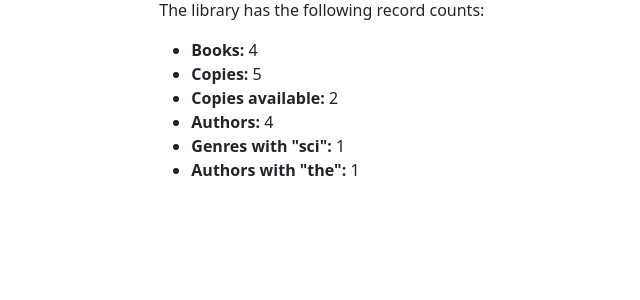
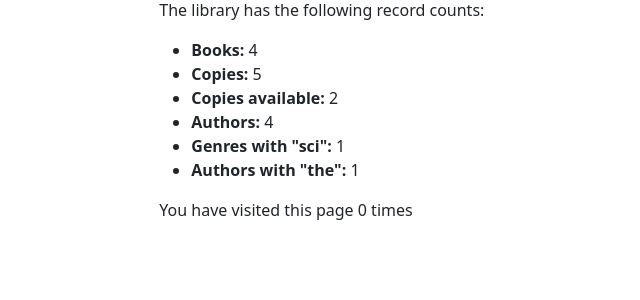
Before and after one commit to alittlebitofit/django_local_library, a Django app: page /catalog/ in a window 1280 px wide. Shown: the part 144-444 px from the top of the page, without its empty margins (66-706 px from the left). Run offline with Django 5.2, Linux system fonts and the light colour scheme; data comes from the database, SQL or seed files in the repository; both versions use the stored data as it was after the commit.

Commit message:
Tutorial Part 7: Sessions done

```diff
--- a/catalog/templates/index.html
+++ b/catalog/templates/index.html
@@ -17,4 +17,8 @@
 		<li><strong>Genres with "sci":</strong> {{ num_genres_contains_sci }}</li>
         <li><strong>Authors with "the":</strong> {{ num_books_contains_the }}</li>
 	</ul>
+
+	<p>You have visited this page {{ num_visits }} time{{ num_visits|pluralize }}</p>
+
+
 {% endblock %}
--- a/catalog/views.py
+++ b/catalog/views.py
@@ -20,6 +20,9 @@ def index(request):
 
 	num_books_contains_the = Book.objects.filter(title__icontains='the').count()
 
+	num_visits = request.session.get('num_visits', 0)
+	request.session['num_visits'] = num_visits + 1
+
 	context = {
 	    'num_books': num_books,
 	    'num_instances': num_instances,
@@ -27,6 +30,7 @@ def index(request):
 	    'num_authors': num_authors,
 	    'num_genres_contains_sci': num_genres_contains_sci,
 	    'num_books_contains_the': num_books_contains_the,
+	    'num_visits': num_visits,
 	}
 
 	# Render the HTML template index.html with the data in the context variable
```
Also changed, not shown: db.sqlite3.
